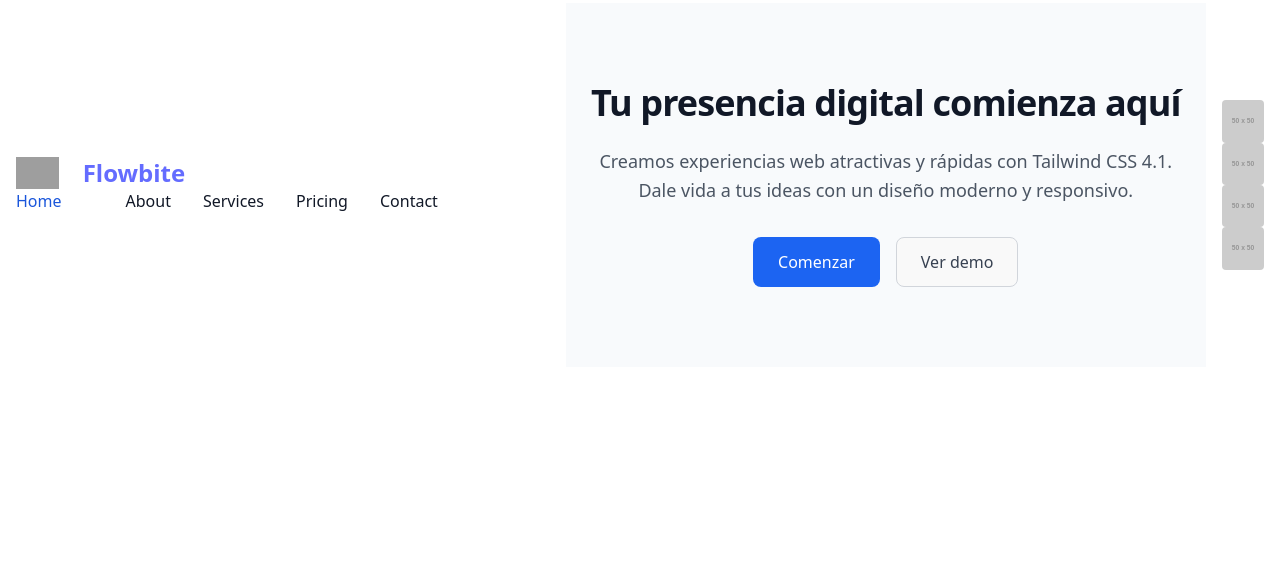
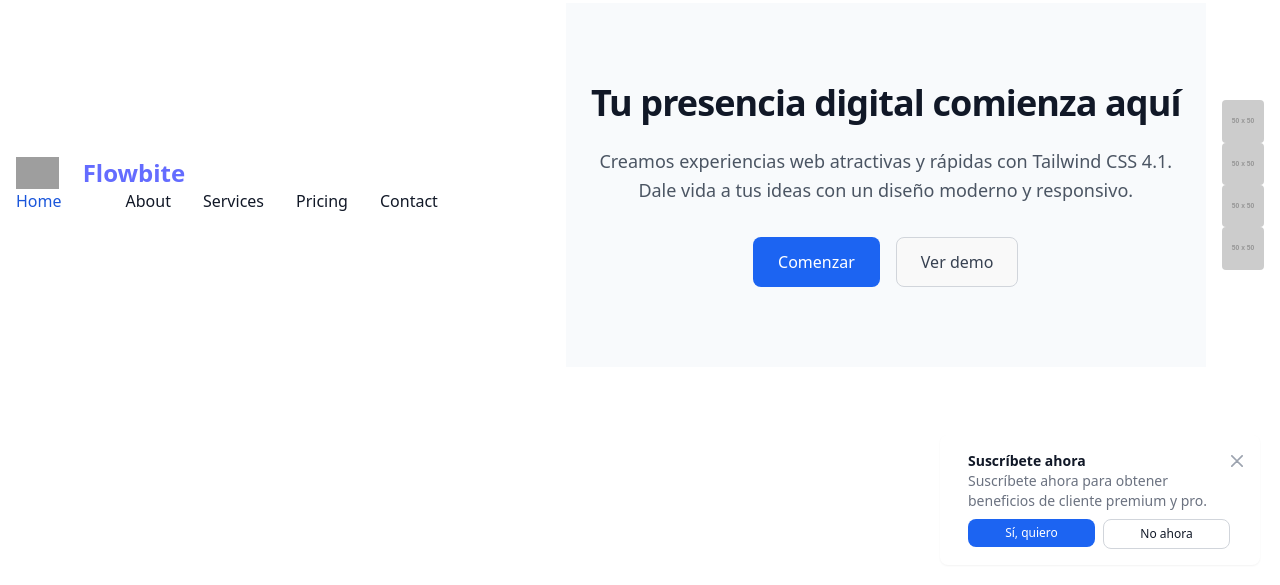
Before and after one commit to cecilitaortiz/landing, a website built with Vite: page index.html in a window 1280 px wide. Shown: the part 215-800 px from the top of the page. Built offline with nearby package versions, Linux system fonts and the light colour scheme; grey boxes are pictures that could not be loaded; placeholder pictures from the web are drawn by us.

Commit message:
agregar file js/file01.js y scripts

```diff
--- a/index.html
+++ b/index.html
@@ -8,41 +8,47 @@
   <title>Vite App</title>
   <script src="https://cdn.jsdelivr.net/npm/@tailwindcss/browser@4"></script>
   <link href="https://cdn.jsdelivr.net/npm/flowbite@3.1.2/dist/flowbite.min.css" rel="stylesheet" />
-
-
 </head>
 
 <body>
-
-
   <nav class="bg-white border-gray-200 dark:bg-gray-900">
     <div class="max-w-screen-xl flex flex-wrap items-center justify-between mx-auto p-4">
       <a href="https://flowbite.com/" class="flex items-center space-x-3 rtl:space-x-reverse">
         <img src="https://flowbite.com/docs/images/logo.svg" class="h-8" alt="Flowbite Logo" />
         <span class="self-center text-2xl font-semibold whitespace-nowrap dark:text-white">Flowbite</span>
       </a>
-    <button data-collapse-toggle="navbar-default" type="button" class="inline-flex items-center p-2 w-10 h-10 justify-center text-sm text-gray-500 rounded-lg md:hidden hover:bg-gray-100 focus:outline-none focus:ring-2 focus:ring-gray-200 dark:text-gray-400 dark:hover:bg-gray-700 dark:focus:ring-gray-600" aria-controls="navbar-default" aria-expanded="false">
+      <button data-collapse-toggle="navbar-default" type="button"
+        class="inline-flex items-center p-2 w-10 h-10 justify-center text-sm text-gray-500 rounded-lg md:hidden hover:bg-gray-100 focus:outline-none focus:ring-2 focus:ring-gray-200 dark:text-gray-400 dark:hover:bg-gray-700 dark:focus:ring-gray-600"
+        aria-controls="navbar-default" aria-expanded="false">
         <span class="sr-only">Open main menu</span>
         <svg class="w-5 h-5" aria-hidden="true" xmlns="http://www.w3.org/2000/svg" fill="none" viewBox="0 0 17 14">
-            <path stroke="currentColor" stroke-linecap="round" stroke-linejoin="round" stroke-width="2" d="M1 1h15M1 7h15M1 13h15"/>
+          <path stroke="currentColor" stroke-linecap="round" stroke-linejoin="round" stroke-width="2"
+            d="M1 1h15M1 7h15M1 13h15" />
         </svg>
       </button>
       <div class="hidden w-full md:block md:w-auto" id="navbar-default">
-      <ul class="font-medium flex flex-col p-4 md:p-0 mt-4 border border-gray-100 rounded-lg bg-gray-50 md:flex-row md:space-x-8 rtl:space-x-reverse md:mt-0 md:border-0 md:bg-white dark:bg-gray-800 md:dark:bg-gray-900 dark:border-gray-700">
+        <ul
+          class="font-medium flex flex-col p-4 md:p-0 mt-4 border border-gray-100 rounded-lg bg-gray-50 md:flex-row md:space-x-8 rtl:space-x-reverse md:mt-0 md:border-0 md:bg-white dark:bg-gray-800 md:dark:bg-gray-900 dark:border-gray-700">
           <li>
-          <a href="#" class="block py-2 px-3 text-white bg-blue-700 rounded-sm md:bg-transparent md:text-blue-700 md:p-0 dark:text-white md:dark:text-blue-500" aria-current="page">Home</a>
+            <a href="#"
+              class="block py-2 px-3 text-white bg-blue-700 rounded-sm md:bg-transparent md:text-blue-700 md:p-0 dark:text-white md:dark:text-blue-500"
+              aria-current="page">Home</a>
           </li>
           <li>
-          <a href="#" class="block py-2 px-3 text-gray-900 rounded-sm hover:bg-gray-100 md:hover:bg-transparent md:border-0 md:hover:text-blue-700 md:p-0 dark:text-white md:dark:hover:text-blue-500 dark:hover:bg-gray-700 dark:hover:text-white md:dark:hover:bg-transparent">About</a>
+            <a href="#"
+              class="block py-2 px-3 text-gray-900 rounded-sm hover:bg-gray-100 md:hover:bg-transparent md:border-0 md:hover:text-blue-700 md:p-0 dark:text-white md:dark:hover:text-blue-500 dark:hover:bg-gray-700 dark:hover:text-white md:dark:hover:bg-transparent">About</a>
           </li>
           <li>
-          <a href="#" class="block py-2 px-3 text-gray-900 rounded-sm hover:bg-gray-100 md:hover:bg-transparent md:border-0 md:hover:text-blue-700 md:p-0 dark:text-white md:dark:hover:text-blue-500 dark:hover:bg-gray-700 dark:hover:text-white md:dark:hover:bg-transparent">Services</a>
+            <a href="#"
+              class="block py-2 px-3 text-gray-900 rounded-sm hover:bg-gray-100 md:hover:bg-transparent md:border-0 md:hover:text-blue-700 md:p-0 dark:text-white md:dark:hover:text-blue-500 dark:hover:bg-gray-700 dark:hover:text-white md:dark:hover:bg-transparent">Services</a>
           </li>
           <li>
-          <a href="#" class="block py-2 px-3 text-gray-900 rounded-sm hover:bg-gray-100 md:hover:bg-transparent md:border-0 md:hover:text-blue-700 md:p-0 dark:text-white md:dark:hover:text-blue-500 dark:hover:bg-gray-700 dark:hover:text-white md:dark:hover:bg-transparent">Pricing</a>
+            <a href="#"
+              class="block py-2 px-3 text-gray-900 rounded-sm hover:bg-gray-100 md:hover:bg-transparent md:border-0 md:hover:text-blue-700 md:p-0 dark:text-white md:dark:hover:text-blue-500 dark:hover:bg-gray-700 dark:hover:text-white md:dark:hover:bg-transparent">Pricing</a>
           </li>
           <li>
-          <a href="#" class="block py-2 px-3 text-gray-900 rounded-sm hover:bg-gray-100 md:hover:bg-transparent md:border-0 md:hover:text-blue-700 md:p-0 dark:text-white md:dark:hover:text-blue-500 dark:hover:bg-gray-700 dark:hover:text-white md:dark:hover:bg-transparent">Contact</a>
+            <a href="#"
+              class="block py-2 px-3 text-gray-900 rounded-sm hover:bg-gray-100 md:hover:bg-transparent md:border-0 md:hover:text-blue-700 md:p-0 dark:text-white md:dark:hover:text-blue-500 dark:hover:bg-gray-700 dark:hover:text-white md:dark:hover:bg-transparent">Contact</a>
           </li>
         </ul>
       </div>
@@ -74,7 +80,45 @@
       </div>
     </div>
   </section>
+
+  <div id="toast-interactive"
+    class="hidden fixed right-5 bottom-5 flex items-center w-full max-w-xs p-4 space-x-4 text-gray-500 bg-white divide-x divide-gray-200 rounded-lg shadow-sm dark:text-gray-400 dark:divide-gray-700 dark:bg-gray-800"
+    role="alert">
+    <div class="flex">
+
+      <!-- Content -->
+      <div class="ms-3 text-sm font-normal">
+        <span class="mb-1 text-sm font-semibold text-gray-900 dark:text-white">Suscríbete ahora</span>
+        <div class="mb-2">Suscríbete ahora para obtener beneficios de cliente premium y pro.</div>
+        <div class="grid grid-cols-2 gap-2">
+          <div>
+            <a href="#"
+              class="inline-flex justify-center w-full px-2 py-1.5 text-xs font-medium text-white bg-blue-600 rounded-lg hover:bg-blue-700 focus:ring-4 focus:outline-none focus:ring-blue-300 dark:bg-blue-500 dark:hover:bg-blue-600 dark:focus:ring-blue-800">Sí,
+              quiero</a>
+          </div>
+          <div>
+            <a href="#"
+              class="inline-flex justify-center w-full px-2 py-1.5 text-xs font-medium text-gray-900 bg-white border border-gray-300 rounded-lg hover:bg-gray-100 focus:ring-4 focus:outline-none focus:ring-gray-200 dark:bg-gray-600 dark:text-white dark:border-gray-600 dark:hover:bg-gray-700 dark:hover:border-gray-700 dark:focus:ring-gray-700">No
+              ahora</a>
+          </div>
+        </div>
+      </div>
+
+      <!-- Close button -->
+      <button type="button"
+        class="ms-auto -mx-1.5 -my-1.5 p-1.5 inline-flex items-center justify-center w-8 h-8 text-gray-400 bg-white rounded-lg hover:text-gray-900 hover:bg-gray-100 focus:ring-2 focus:ring-gray-300 dark:text-gray-500 dark:hover:text-white dark:bg-gray-800 dark:hover:bg-gray-700"
+        data-dismiss-target="#toast-interactive" aria-label="Close">
+        <span class="sr-only">Close</span>
+        <svg class="w-3 h-3" xmlns="http://www.w3.org/2000/svg" fill="none" viewBox="0 0 14 14" aria-hidden="true">
+          <path stroke="currentColor" stroke-linecap="round" stroke-linejoin="round" stroke-width="2"
+            d="m1 1 6 6m0 0 6 6M7 7l6-6M7 7l-6 6" />
+        </svg>
+      </button>
+    </div>
+  </div>
+
   <script src="https://cdn.jsdelivr.net/npm/flowbite@3.1.2/dist/flowbite.min.js"></script>
+  <script src="/js/file01.js" defer></script>
 
 </body>
 
--- /dev/null
+++ b/js/file01.js
@@ -0,0 +1,27 @@
+"use strict";
+/**
+ * Muestra el toast interactivo si existe en el DOM.
+ * Agrega la clase "md:block" al elemento con id "toast-interactive".
+ */
+const showToast = () => {
+    const toast = document.getElementById("toast-interactive");
+    if (toast) {
+        toast.classList.add("md:block");
+    }
+};
+/**
+ * Agrega un listener al elemento con id "demo" para abrir un video de YouTube en una nueva pestaña al hacer clic.
+ */
+const showVideo = () => {
+    const demo = document.getElementById("demo");
+    if (demo) {
+        demo.addEventListener("click", () => {
+            window.open("https://www.youtube.com/watch?v=dQw4w9WgXcQ", "_blank");
+        });
+    }
+};
+
+(() => {
+    showToast();
+    showVideo();
+})();
```
Lines whose indentation alone changed are shown as unchanged.
